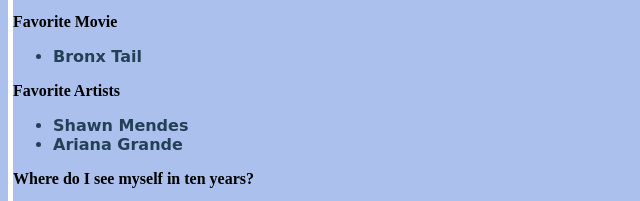
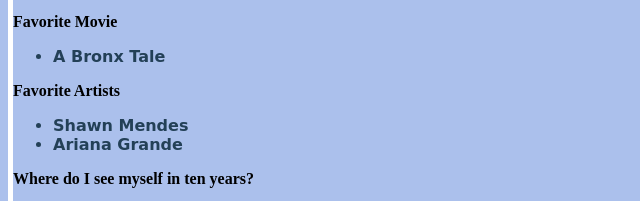
Before and after one commit to Isaidy/Hireme-Project, a plain HTML site: page index.html in a window 1280 px wide. Shown: the part 502-703 px from the top of the page, 0-640 px from the left. Drawn offline with Linux system fonts and the light colour scheme; a web font is replaced by a local one.

Commit message:
Created using Popcode: https://popcode.org

```diff
--- a/index.html
+++ b/index.html
@@ -64,7 +64,7 @@ ul {
         </ul>
         <p>Favorite Movie</p>
         <ul>
-            <li> Bronx Tail</li>
+            <li> A Bronx Tale</li>
         </ul>
         <p>Favorite Artists</p>
         <ul>
```
